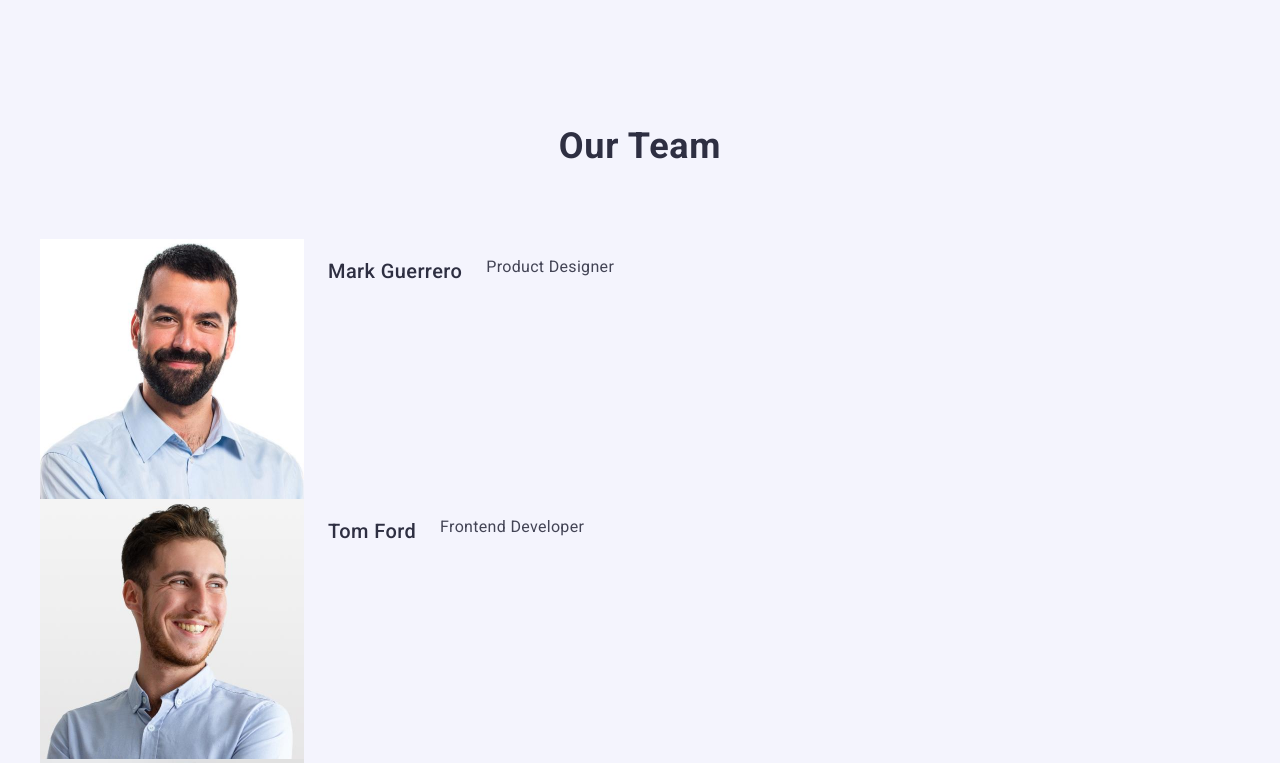
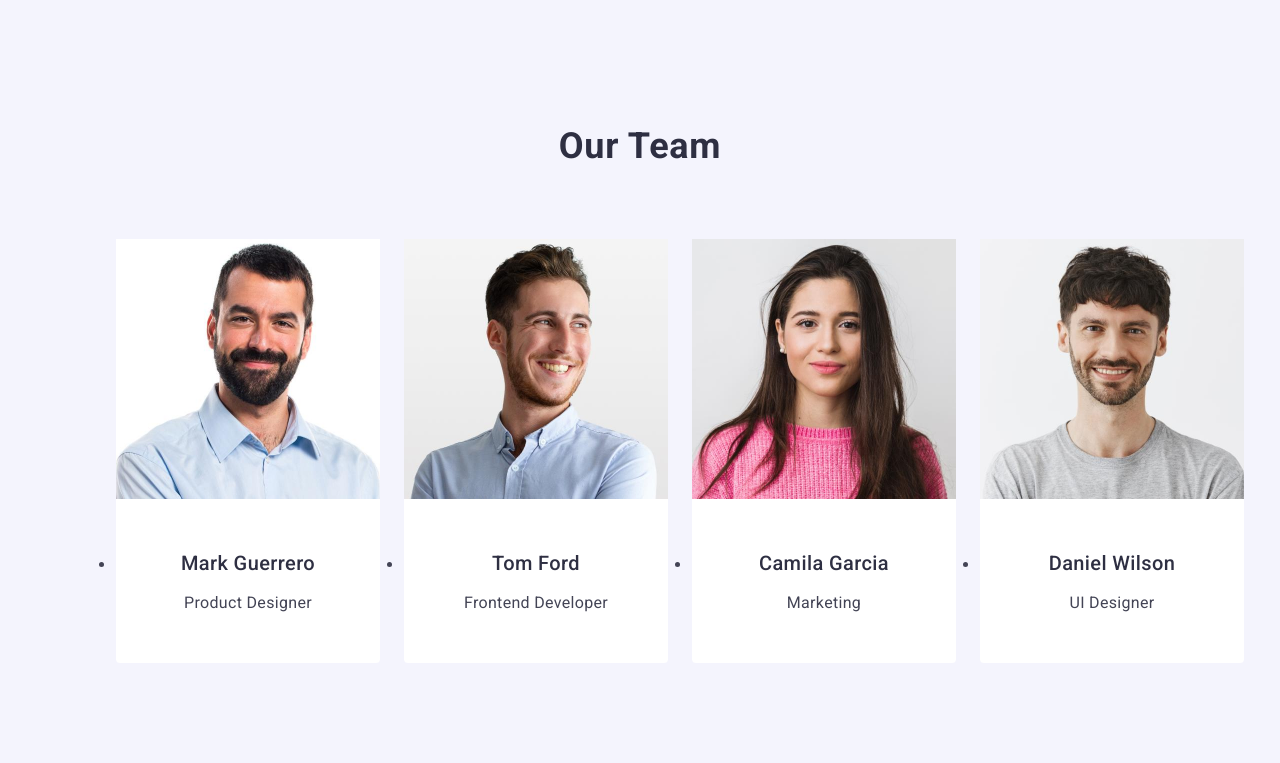
Before and after one commit to Sergiy4ik/goit-markup-hw-03, a plain HTML site: page index.html in a window 1280 px wide. Shown: the part 1220-1983 px from the top of the page. Drawn offline with nearby package versions, Linux system fonts and the light colour scheme.

Commit message:
Update index.html

```diff
--- a/index.html
+++ b/index.html
@@ -84,48 +84,59 @@
 
       <!-- Команда -->
       <section class="team">
+        <div class="container">
         <h2 class="team-title" id="studio">Our Team</h2>
-        <ul>
-          <li class="team-list">
+        <ul class="team-list">
+          <li class="team-list-item">
         <!-- Mark Guerrero -->
         <img
           width="264"
           height="260"
           src="./images/Mark-Guerrero.jpg"
           alt="Mark-Guerrero">
+        <div class="team-description-container">
           <h3 class="team-name">Mark Guerrero</h3>
           <p class="team-description">Product Designer</p>
+        </div>
         </li>
 
         <!-- Tom Ford -->
-         <li class="team-list">
+         <li class="team-list-item">
         <img width="264" height="260" src="./images/Tom-Ford.jpg" alt="Tom-Ford">
+        <div class="team-description-container">
           <h3 class="team-name">Tom Ford</h3>
           <p class="team-description">Frontend Developer</p>
+        </div>
          </li>
 
         <!-- Camila Garcia -->
-        <li class="team-list">
+        <li class="team-list-item">
           <img
           width="264"
           height="260"
           src="./images/Camila-Garcia.jpg"
           alt="Camila-Garcia">
+        <div class="team-description-container">
           <h3 class="team-name">Camila Garcia</h3>
           <p class="team-description">Marketing</p>
+        </div>
         </li>
         <!-- Daniel Wilson -->
-        <li class="team-list">
+        <li class="team-list-item">
           <img
           width="264"
           height="260"
           src="./images/Daniel-Wilson.jpg"
           alt="Daniel-Wilson">
+        <div class="team-description-container">
           <h3 class="team-name">Daniel Wilson</h3>
           <p class="team-description">UI Designer</p>
+        </div>
         </li>
         </ul>
+        </div>
       </section>
+
 
       <!-- Портфоліо -->
       <section id="portfolio">
```
Lines whose indentation alone changed are shown as unchanged.
